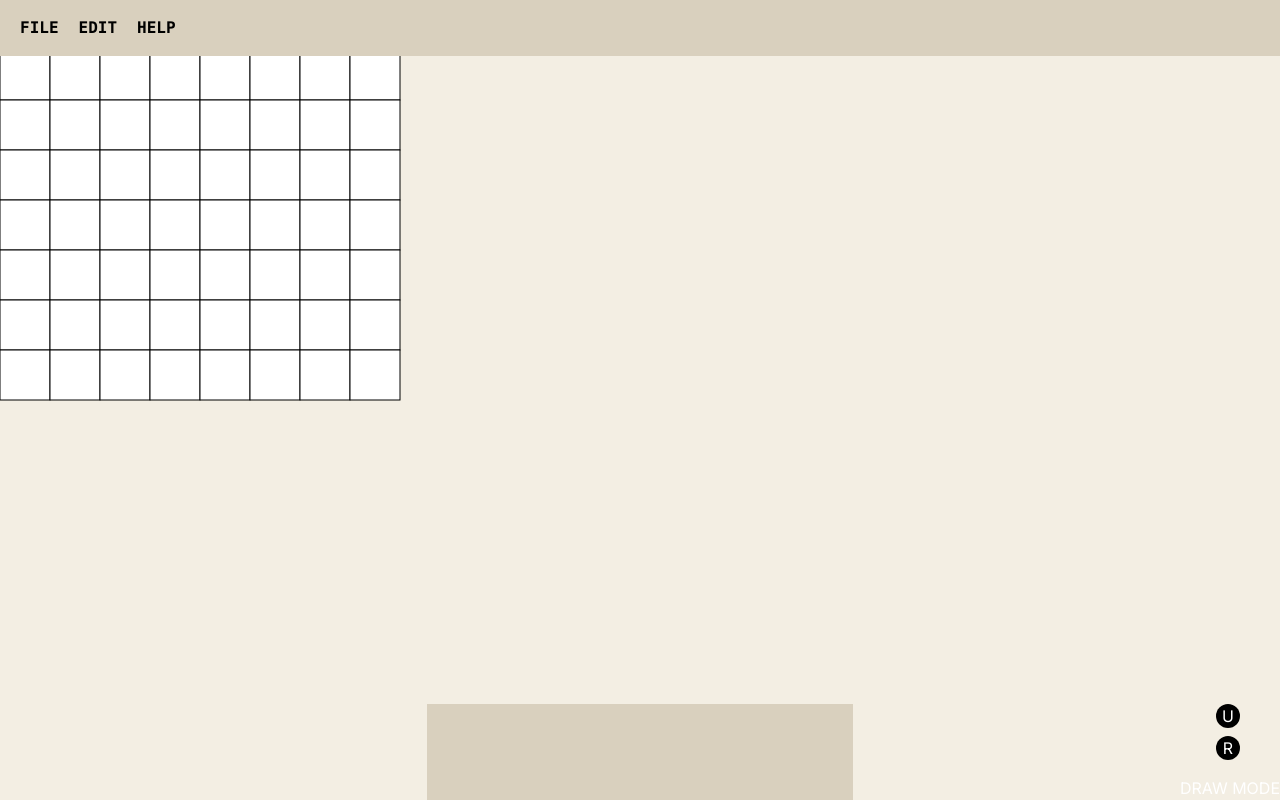
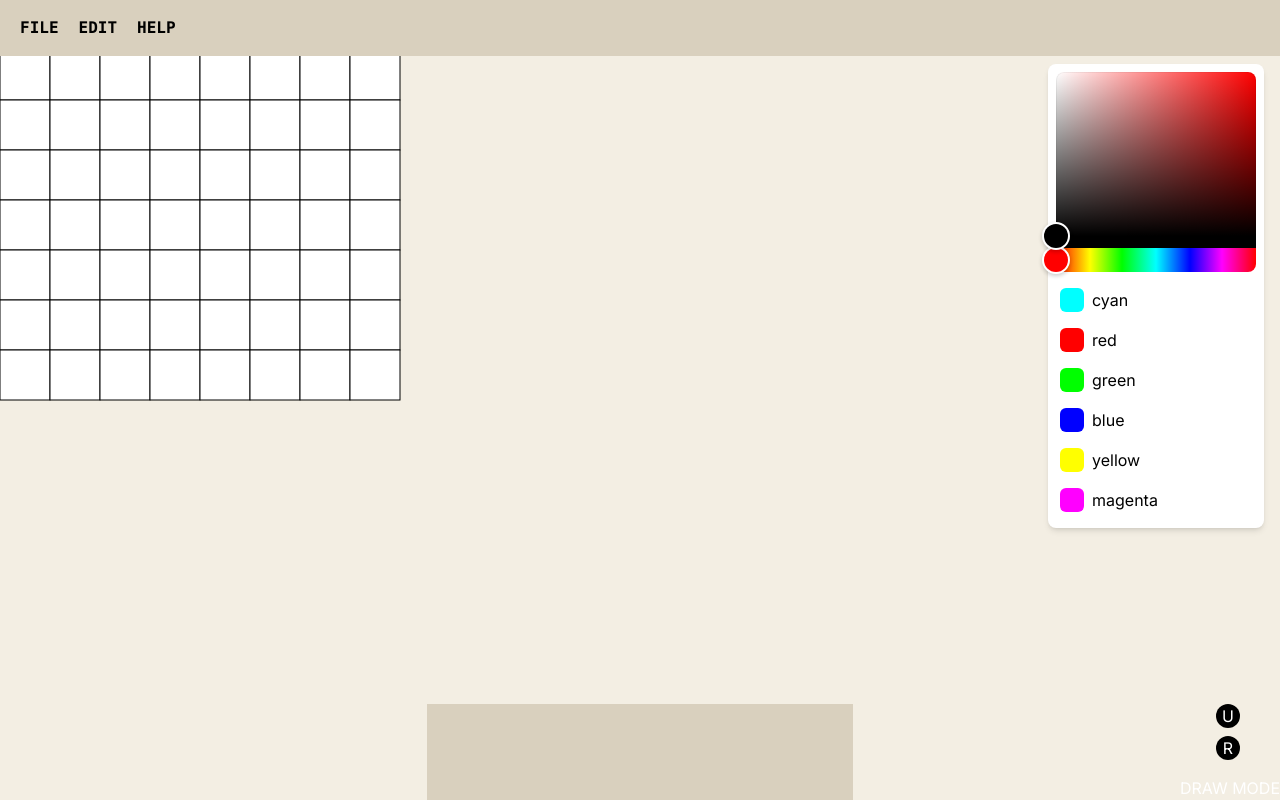
Before and after one commit to zide-editor/zide-desktop, a Next.js app: page / in a window 1280 px wide. Built offline with nearby package versions, Linux system fonts and the light colour scheme.

Commit message:
[FEAT]: added color changing ability to brush tool 🍉

```diff
--- a/package.json
+++ b/package.json
@@ -11,6 +11,7 @@
   "dependencies": {
     "next": "14.2.5",
     "react": "^18",
+    "react-colorful": "^5.6.1",
     "react-dom": "^18"
   },
   "devDependencies": {
--- a/src/app/page.tsx
+++ b/src/app/page.tsx
@@ -3,10 +3,34 @@
 import useCanvas from "@/hooks/useCanvas";
 import { Point } from "@/utils/type";
 import { useRef, useState } from "react";
+import { HexColorPicker } from "react-colorful";
+
+const primaryColors = [
+  {
+    "name": "cyan",
+    "code": "#00FFFF"
+  }, {
+    "name": "red",
+    "code": "#FF0000"
+  }, {
+    "name": "green",
+    "code": "#00FF00"
+  }, {
+    "name": "blue",
+    "code": "#0000FF"
+  },
+  {
+    "name": "yellow",
+    "code": "#FFFF00"
+  }, {
+    "name": "magenta",
+    "code": "#FF00FF"
+  }
+];
 
 export default function Home() {
   const [isFloodFill, setIsFloodFill] = useState(false);
-  const { canvasRef } = useCanvas(8, 8, 50, isFloodFill);
+  const { canvasRef, currentColor, setCurrentColor, setPredefinedColor } = useCanvas(8, 8, 50, isFloodFill);
   const windowDim = useRef<Point>();
 
   if (typeof window !== "undefined") {
@@ -38,6 +62,20 @@ export default function Home() {
         <button className="h-6 w-6 bg-black text-white rounded-full">U</button>
         <button className="h-6 w-6 bg-black text-white rounded-full">R</button>
       </section>
+      <div className="absolute top-16 right-4 p-2 bg-white rounded-lg shadow-md"  >
+        <HexColorPicker color={currentColor} onChange={setCurrentColor} />
+        <div className="flex flex-col mt-2 justify-center">
+          {primaryColors.map((color, idx) => (
+            <div key={idx}  onClick={() => setPredefinedColor(color.code)} className={`flex gap-1 items-center rounded-md py-1 ${color.code === currentColor ? "bg-black/5 " : ""}`} >
+              <button
+                className={`w-6 h-6 m-1 rounded-md cursor-pointer`}
+                style={{ backgroundColor: color.code }}
+              />
+              <h3>{color.name}</h3>
+            </div>
+          ))}
+        </div>
+      </div>
 
       <section className="h-24 w-1/3 bg-[#D9D0BE] absolute bottom-0 left-0 right-0 mx-auto z-[999]"></section>
     </main>
--- a/src/hooks/useCanvas.ts
+++ b/src/hooks/useCanvas.ts
@@ -17,6 +17,7 @@ export default function useCanvas(gridRows: number, gridCols: number, cellSize:
   const lastPosition = useRef<Point | null>(null);
   const dragStartPoint = useRef<Point>({ x: 0, y: 0 });
   const isFloodFillRef = useRef(isFloodFill);
+  const [currentColor, setCurrentColor] = useState<string>("#000000");
 
   const [cameraOffset, setCameraOffset] = useState<Point>({ x: 0, y: 0 });
   const [cameraZoom, setCameraZoom] = useState<number>(1);
@@ -32,6 +33,10 @@ export default function useCanvas(gridRows: number, gridCols: number, cellSize:
     );
     return initialGrid;
   });
+
+  const setPredefinedColor = (color: string) => {
+    setCurrentColor(color);
+  };
 
   useEffect(() => {
     isFloodFillRef.current = isFloodFill;
@@ -99,9 +104,9 @@ export default function useCanvas(gridRows: number, gridCols: number, cellSize:
       isDrawing.current = true;
       lastPosition.current = position;
       if (isFloodFillRef.current) {
-        handleFloodFill(adjustedX, adjustedY, 'black');
+        handleFloodFill(adjustedX, adjustedY, currentColor);
       } else {
-        updateCellColor(adjustedX, adjustedY, 'black');
+        updateCellColor(adjustedX, adjustedY, currentColor);
       }
     }
   };
@@ -119,7 +124,7 @@ export default function useCanvas(gridRows: number, gridCols: number, cellSize:
       setCameraOffset(newCam);
     } else if (isDrawing.current) {
       if (lastPosition.current) {
-        updateCellColor(adjustedX, adjustedY, 'black');
+        updateCellColor(adjustedX, adjustedY, currentColor);
         lastPosition.current = position;
       }
     } else {
@@ -230,5 +235,5 @@ export default function useCanvas(gridRows: number, gridCols: number, cellSize:
     };
   }, [cameraOffset, cameraZoom, grid, cellSize, hoveredCell]);
 
-  return { canvasRef };
+  return { canvasRef ,currentColor, setCurrentColor, setPredefinedColor};
 }
```
Also changed, not shown: 1 other file (tests, documents, lock files or other folders).
